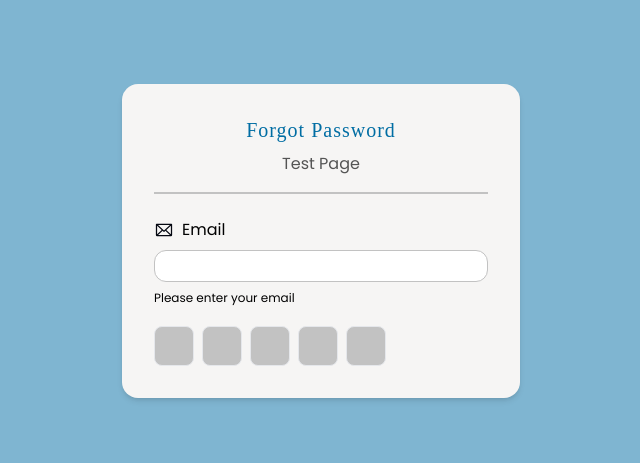
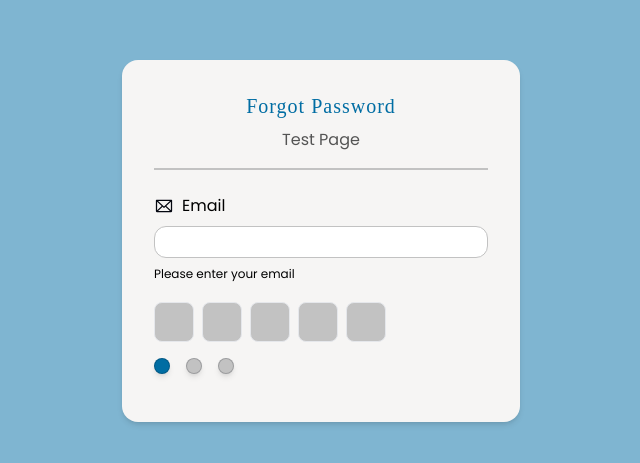
Before and after one commit to bryancastillo10/water-analytics, a React (Vite) app in the folder client/: page /forgot-password in a window 1280 px wide. Shown: the part 159-622 px from the top of the page, without its empty margins (319-959 px from the left). Built offline with nearby package versions, Linux system fonts and the light colour scheme; a web font is replaced by a local one.

Commit message:
🧩component: reusable progress bar

```diff
--- /dev/null
+++ b/client/src/components/ui/ProgressBar.tsx
@@ -0,0 +1,23 @@
+interface ProgressBarProps{
+    step: number;
+    totalSteps: number;
+}
+
+const ProgressBar = ({ step, totalSteps }: ProgressBarProps) => {
+  const stepsArray = Array.from({ length: totalSteps });
+
+  return (
+    <div className="flex w-fit items-center justify-between gap-4 my-4">
+      {stepsArray.map((_, index) => (
+        <div
+          key={index}
+          className={`w-4 h-4 rounded-full shadow-md border border-dark/20 ${
+            step > index ? "bg-primary" : "bg-neutral"
+          }`}
+        />
+      ))}
+    </div>
+  );
+};
+
+export default ProgressBar;
--- a/client/src/components/ui/index.ts
+++ b/client/src/components/ui/index.ts
@@ -2,5 +2,12 @@ import Button from "./Button";
 import AnimatedInput from "./AnimatedInput";
 import CodeInput from "./CodeInput";
 import FormInput from "./FormInput";
+import ProgressBar from "./ProgressBar";
 
-export { Button, AnimatedInput, CodeInput, FormInput };
+export {
+    Button,
+    AnimatedInput,
+    CodeInput,
+    FormInput,
+    ProgressBar
+};
--- a/client/src/features/auth/components/ForgotPassword.tsx
+++ b/client/src/features/auth/components/ForgotPassword.tsx
@@ -1,6 +1,6 @@
 import { useState } from "react";
 import { Envelope } from "@phosphor-icons/react";
-import { CodeInput, FormInput } from "@/components/ui";
+import { CodeInput, FormInput, ProgressBar } from "@/components/ui";
 
 // enum STEP {
 //     EMAIL = 0,
@@ -58,7 +58,9 @@ const ForgotPassword = () => {
                           onChange={(e) => setEmail(e.target.value)}
                           validationMessage="Please enter your email"
                       />
-                    <CodeInput length={5} onComplete={handleCompletedCode}/>
+                      <CodeInput length={5} onComplete={handleCompletedCode} />
+
+                      <ProgressBar step={1} totalSteps={3} />
           </div>
         </div>
       </section>
```
